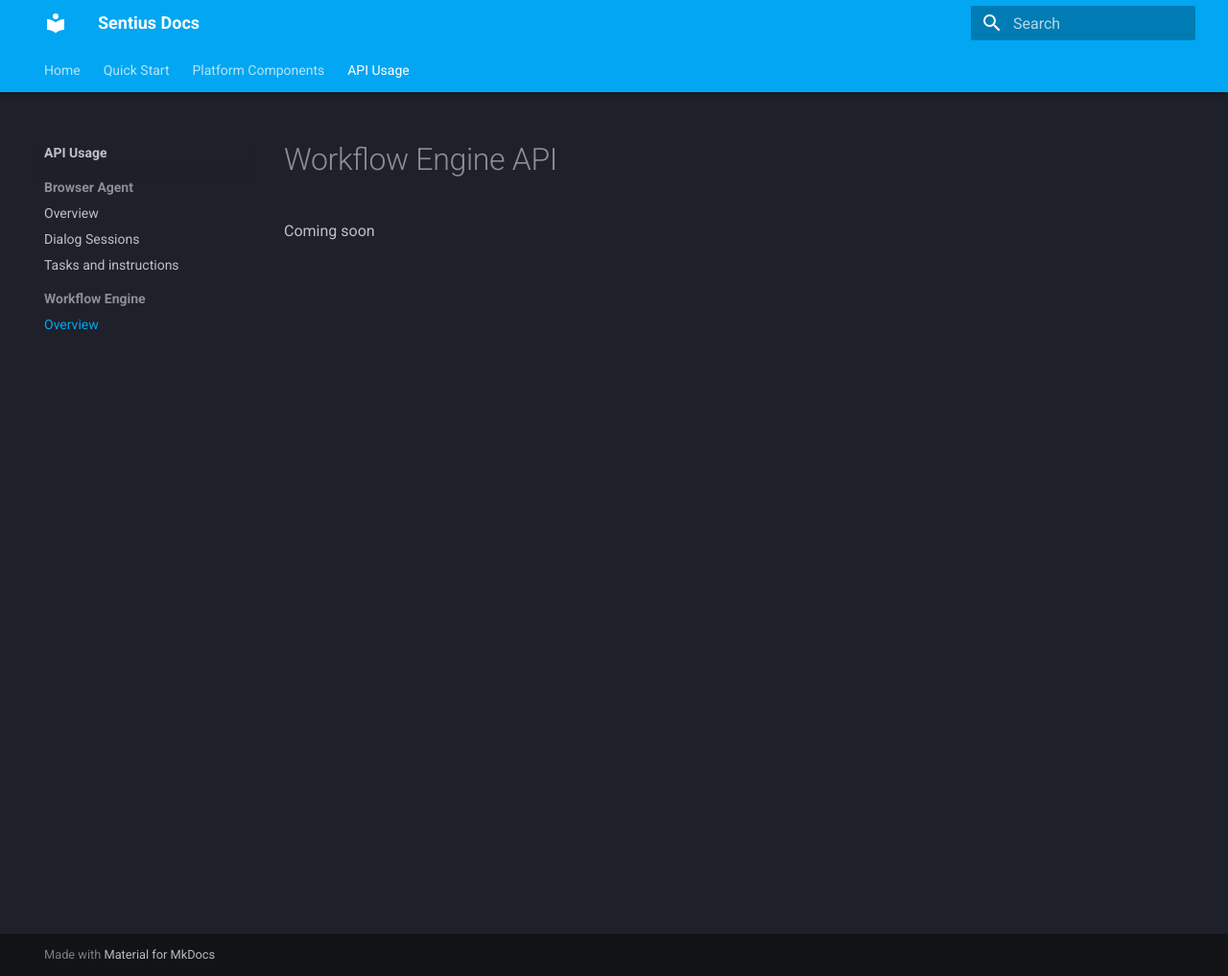
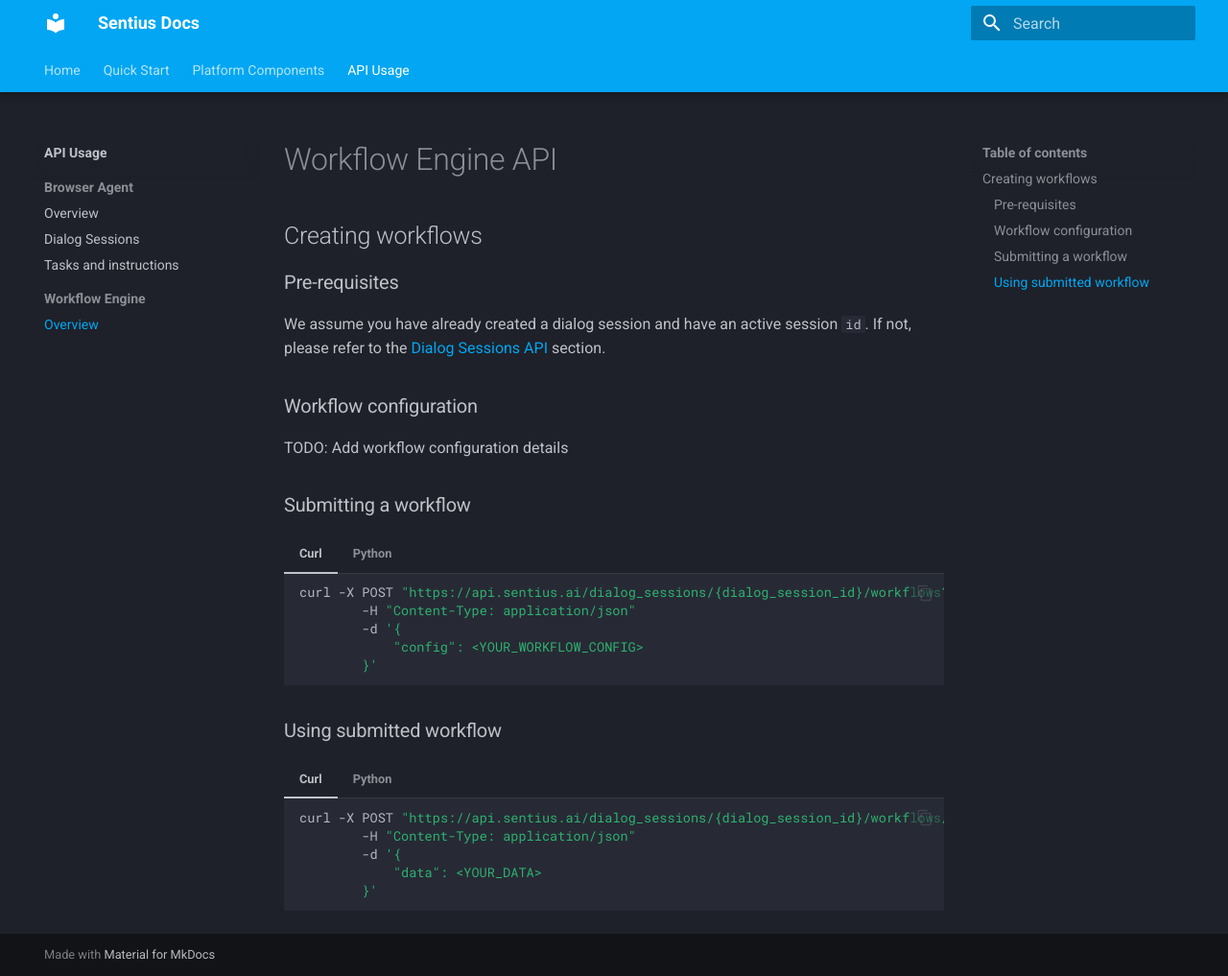
Before and after one commit to Generative-Assistants/sentius-examples, an MkDocs documentation site: the page built from docs/api/workflow-engine-api.md, in a window 1280 px wide and 1017 px high. Shown: the whole window at 96% size. Built offline with MkDocs 1.6.1 and Material for MkDocs 9.7.7, drawn with Linux system fonts in a browser that asks for light colours.

Commit message:
feat: workflow engine placeholder

````diff
--- a/docs/api/workflow-engine-api.md
+++ b/docs/api/workflow-engine-api.md
@@ -1,3 +1,56 @@
 # Workflow Engine API
 
-Coming soon
+## Creating workflows
+
+### Pre-requisites
+
+We assume you have already created a dialog session and have an active session `id`. If not, please refer to the
+[Dialog Sessions API](dialog-sessions.md) section.
+
+### Workflow configuration
+
+TODO: Add workflow configuration details
+
+### Submitting a workflow
+
+=== "Curl"
+
+    ```bash
+    curl -X POST "https://api.sentius.ai/dialog_sessions/{dialog_session_id}/workflows?api_key=<YOUR_API_KEY>" \
+            -H "Content-Type: application/json"
+            -d '{
+                "config": <YOUR_WORKFLOW_CONFIG>
+            }'
+    ```
+
+=== "Python"
+
+        ```python
+        import requests
+
+        url = f"https://api.sentius.ai/dialog_sessions/{dialog_session_id}/workflows"
+        params = {"api_key": "your_api_key"}
+        response = requests.post(url, params=params, json={"config": <YOUR_WORKFLOW_CONFIG>})
+        ```
+
+### Using submitted workflow
+
+=== "Curl"
+
+    ```bash
+    curl -X POST "https://api.sentius.ai/dialog_sessions/{dialog_session_id}/workflows/run?api_key=<YOUR_API_KEY" \
+            -H "Content-Type: application/json"
+            -d '{
+                "data": <YOUR_DATA>
+            }'
+    ```
+
+=== "Python"
+
+        ```python
+        import requests
+
+        url = f"https://api.sentius.ai/dialog_sessions/{dialog_session_id}/workflows/run"
+        params = {"api_key": "your_api_key"}
+        response = requests.post(url, params=params, json={"data": <YOUR_DATA>})
+        ```
````
Also changed, not shown: docs/api/index.md (+1 -1 lines).
